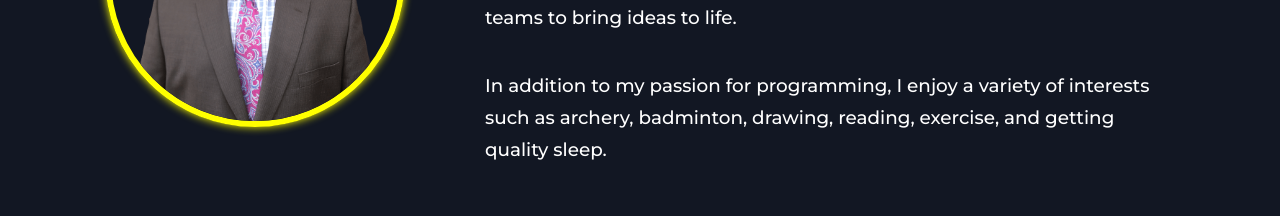
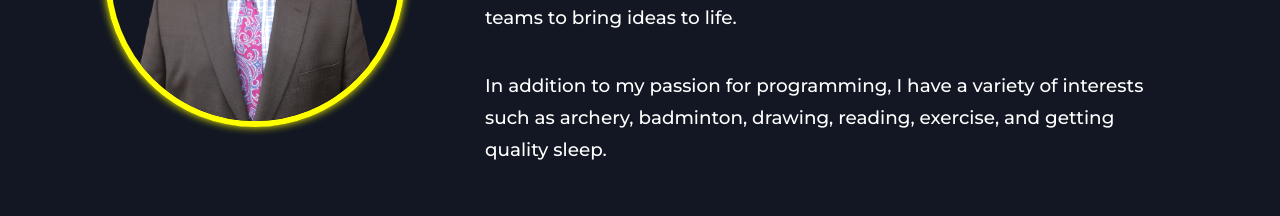
Before and after one commit to suhas-sunder/react-portfolio-proj, a React (Create React App) app: page / in a window 1280 px wide. Shown: the part 407-623 px from the top of the page. Built offline with nearby package versions, Linux system fonts and the light colour scheme.

Commit message:
Update Home.js

```diff
--- a/src/components/Pages/Home.js
+++ b/src/components/Pages/Home.js
@@ -41,7 +41,7 @@ function Home({ handleModal, showModal }) {
             me, and I thrive on working with teams to bring ideas to life.
           </p>
           <p className={Styles.description}>
-            In addition to my passion for programming, I enjoy a variety of
+            In addition to my passion for programming, I have a variety of
             interests such as archery, badminton, drawing, reading, exercise,
             and getting quality sleep.
           </p>
```
